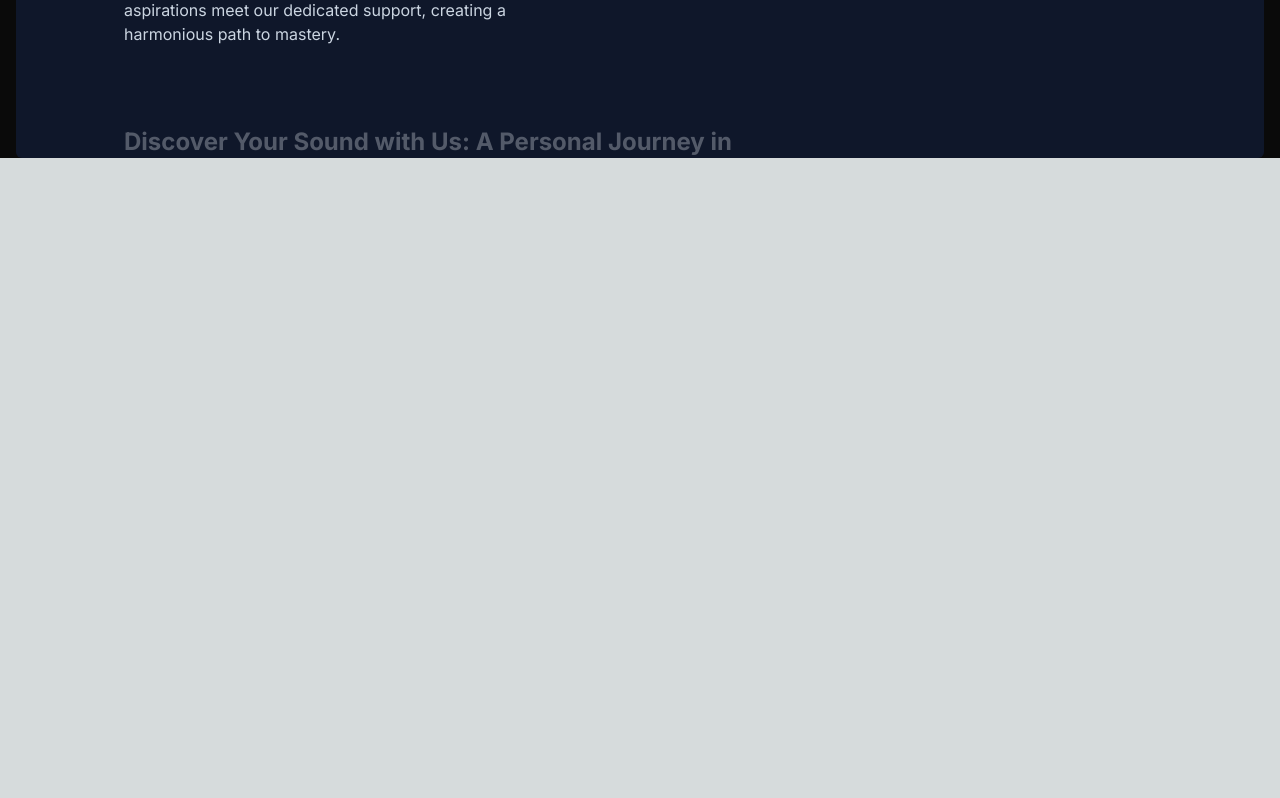
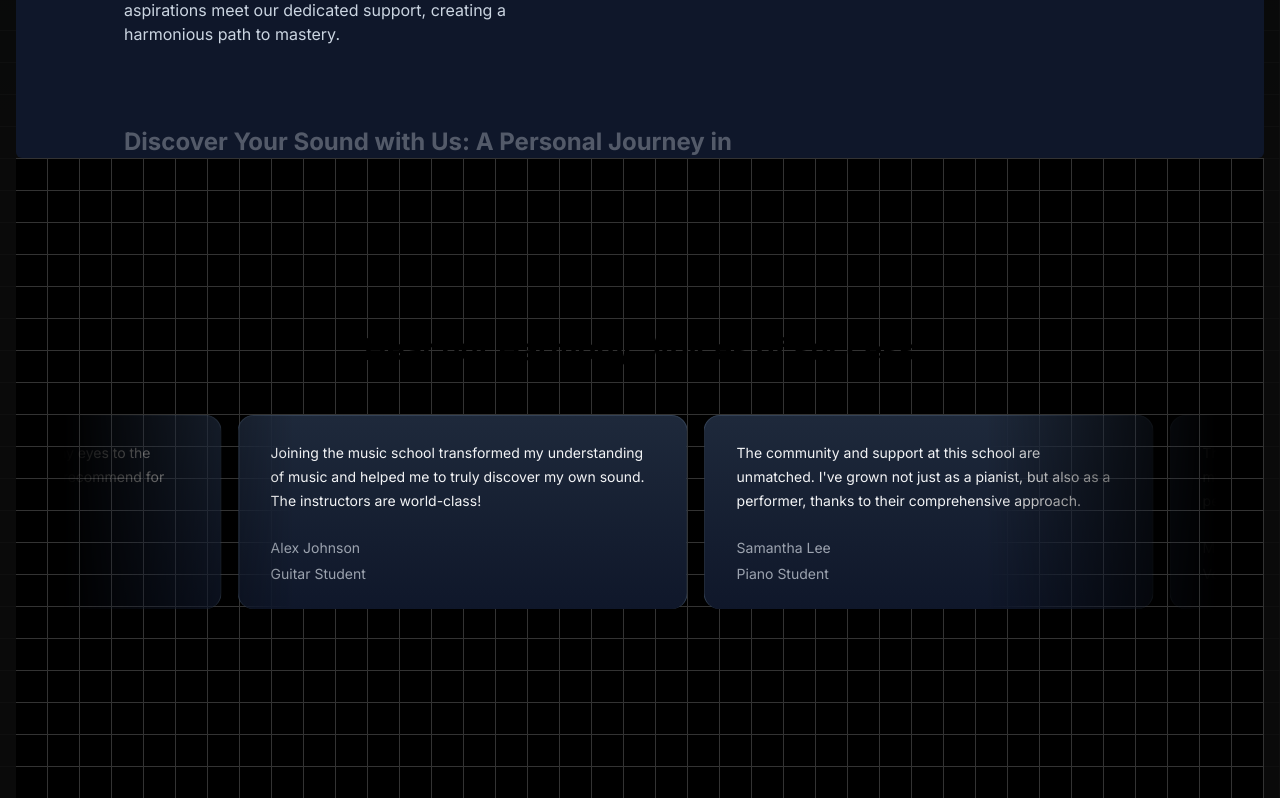
Before and after one commit to mohits-git/nextjs-music-app, a Next.js app: page / in a window 1280 px wide. Shown: the part 1762-2560 px from the top of the page. Before the commit the page ends 1920 px from the top, so only its background shows below. Built offline with nearby package versions, Linux system fonts and the light colour scheme.

Commit message:
feat: add Testimonials section

```diff
--- a/package.json
+++ b/package.json
@@ -12,6 +12,7 @@
   "dependencies": {
     "clsx": "^2.1.0",
     "framer-motion": "^11.0.5",
+    "mini-svg-data-uri": "^1.4.4",
     "next": "14.1.0",
     "react": "^18",
     "react-dom": "^18",
--- a/src/app/page.tsx
+++ b/src/app/page.tsx
@@ -1,5 +1,6 @@
 import FeaturedCourses from "@/components/FeaturedCourses";
 import HeroSection from "@/components/HeroSection";
+import MusicSchoolTestimonials from "@/components/Testimonials";
 import WhyChooseUs from "@/components/WhyChooseUs";
 
 export default function Home() {
@@ -8,6 +9,7 @@
       <HeroSection />
       <FeaturedCourses />
       <WhyChooseUs />
+      <MusicSchoolTestimonials />
     </main>
 
   );
--- /dev/null
+++ b/src/components/Testimonials.tsx
@@ -0,0 +1,49 @@
+'use client';
+
+import { InfiniteMovingCards } from "./ui/infinite-moving-cards";
+
+export default function MusicSchoolTestimonials() {
+  return (
+    <div className="h-[40rem] w-full dark:bg-black dark:bg-grid-white/[0.2] relative flex flex-col items-center justify-center overflow-hidden">
+      <h2 className="text-3xl font-bold text-center mb-8 z-10">Hear our Harmony: Voices of success</h2>
+      <div className="flex justify-center w-full overflow-hidden px-4 sm:px-6 lg:px-8">
+        <div className="w-full max-w-6xl">
+        <InfiniteMovingCards items={musicSchoolTestimonials} direction="right" speed="slow" />
+        </div>
+      </div>
+    </div>
+  )
+}
+
+const musicSchoolTestimonials = [
+  {
+    quote:
+      'Joining the music school transformed my understanding of music and helped me to truly discover my own sound. The instructors are world-class!',
+    name: 'Alex Johnson',
+    title: 'Guitar Student',
+  },
+  {
+    quote:
+      "The community and support at this school are unmatched. I've grown not just as a pianist, but also as a performer, thanks to their comprehensive approach.",
+    name: 'Samantha Lee',
+    title: 'Piano Student',
+  },
+  {
+    quote:
+      "This school offered me the tools and confidence to take my singing to the next level. I'm endlessly grateful for the personalized coaching.",
+    name: 'Michael Chen',
+    title: 'Vocal Student',
+  },
+  {
+    quote:
+      'As a violinist, finding the right mentor can be challenging, but this school matched me with a teacher who truly understands my goals and challenges.',
+    name: 'Emily Taylor',
+    title: 'Violin Student',
+  },
+  {
+    quote:
+      'The production courses here opened my eyes to the intricacies of music production. Highly recommend for any aspiring producers!',
+    name: 'Chris Morales',
+    title: 'Music Production Student',
+  },
+];
--- /dev/null
+++ b/src/components/ui/infinite-moving-cards.tsx
@@ -0,0 +1,121 @@
+"use client";
+
+import { cn } from "@/utils/cn";
+import React, { useEffect, useState } from "react";
+
+export const InfiniteMovingCards = ({
+  items,
+  direction = "left",
+  speed = "fast",
+  pauseOnHover = true,
+  className,
+}: {
+  items: {
+    quote: string;
+    name: string;
+    title: string;
+  }[];
+  direction?: "left" | "right";
+  speed?: "fast" | "normal" | "slow";
+  pauseOnHover?: boolean;
+  className?: string;
+}) => {
+  const containerRef = React.useRef<HTMLDivElement>(null);
+  const scrollerRef = React.useRef<HTMLUListElement>(null);
+
+  useEffect(() => {
+    addAnimation();
+  }, []);
+  const [start, setStart] = useState(false);
+  function addAnimation() {
+    if (containerRef.current && scrollerRef.current) {
+      const scrollerContent = Array.from(scrollerRef.current.children);
+
+      scrollerContent.forEach((item) => {
+        const duplicatedItem = item.cloneNode(true);
+        if (scrollerRef.current) {
+          scrollerRef.current.appendChild(duplicatedItem);
+        }
+      });
+
+      getDirection();
+      getSpeed();
+      setStart(true);
+    }
+  }
+  const getDirection = () => {
+    if (containerRef.current) {
+      if (direction === "left") {
+        containerRef.current.style.setProperty(
+          "--animation-direction",
+          "forwards"
+        );
+      } else {
+        containerRef.current.style.setProperty(
+          "--animation-direction",
+          "reverse"
+        );
+      }
+    }
+  };
+  const getSpeed = () => {
+    if (containerRef.current) {
+      if (speed === "fast") {
+        containerRef.current.style.setProperty("--animation-duration", "20s");
+      } else if (speed === "normal") {
+        containerRef.current.style.setProperty("--animation-duration", "40s");
+      } else {
+        containerRef.current.style.setProperty("--animation-duration", "80s");
+      }
+    }
+  };
+  return (
+    <div
+      ref={containerRef}
+      className={cn(
+        "scroller relative z-20  max-w-7xl overflow-hidden  [mask-image:linear-gradient(to_right,transparent,white_20%,white_80%,transparent)]",
+        className
+      )}
+    >
+      <ul
+        ref={scrollerRef}
+        className={cn(
+          " flex min-w-full shrink-0 gap-4 py-4 w-max flex-nowrap",
+          start && "animate-scroll ",
+          pauseOnHover && "hover:[animation-play-state:paused]"
+        )}
+      >
+        {items.map((item, idx) => (
+          <li
+            className="w-[350px] max-w-full relative rounded-2xl border border-b-0 flex-shrink-0 border-slate-700 px-8 py-6 md:w-[450px]"
+            style={{
+              background:
+                "linear-gradient(180deg, var(--slate-800), var(--slate-900)",
+            }}
+            key={item.name}
+          >
+            <blockquote>
+              <div
+                aria-hidden="true"
+                className="user-select-none -z-1 pointer-events-none absolute -left-0.5 -top-0.5 h-[calc(100%_+_4px)] w-[calc(100%_+_4px)]"
+              ></div>
+              <span className=" relative z-20 text-sm leading-[1.6] text-gray-100 font-normal">
+                {item.quote}
+              </span>
+              <div className="relative z-20 mt-6 flex flex-row items-center">
+                <span className="flex flex-col gap-1">
+                  <span className=" text-sm leading-[1.6] text-gray-400 font-normal">
+                    {item.name}
+                  </span>
+                  <span className=" text-sm leading-[1.6] text-gray-400 font-normal">
+                    {item.title}
+                  </span>
+                </span>
+              </div>
+            </blockquote>
+          </li>
+        ))}
+      </ul>
+    </div>
+  );
+};
--- a/tailwind.config.ts
+++ b/tailwind.config.ts
@@ -1,5 +1,8 @@
 import type { Config } from "tailwindcss";
 const defaultTheme = require("tailwindcss/defaultTheme");
+
+const svgToDataUri = require("mini-svg-data-uri");
+
 const colors = require("tailwindcss/colors");
 const {
   default: flattenColorPalette,
@@ -21,6 +24,8 @@
       },
       animation: {
         spotlight: "spotlight 2s ease .75s 1 forwards",
+        scroll:
+          "scroll var(--animation-duration, 40s) var(--animation-direction, forwards) linear infinite",
       },
       keyframes: {
         spotlight: {
@@ -33,11 +38,17 @@
             transform: "translate(-50%,-40%) scale(1)",
           },
         },
+        scroll: {
+          to: {
+            transform: "translate(calc(-50% - 0.5rem))",
+          },
+        },
       },
     },
   },
   plugins: [
-    addVariablesForColors
+    addVariablesForColors,
+    addSvgPatterns,
   ],
 };
 export default config;
@@ -53,3 +64,27 @@
     ":root": newVars,
   });
 }
+
+// Plugin to add utilities for SVG patterns
+function addSvgPatterns({ matchUtilities, theme }: any) {
+  matchUtilities(
+    {
+      'bg-grid': (value: any) => ({
+        backgroundImage: `url("${svgToDataUri(
+          `<svg xmlns="http://www.w3.org/2000/svg" viewBox="0 0 32 32" width="32" height="32" fill="none" stroke="${value}"><path d="M0 .5H31.5V32"/></svg>`
+        )}")`,
+      }),
+      'bg-grid-small': (value: any) => ({
+        backgroundImage: `url("${svgToDataUri(
+          `<svg xmlns="http://www.w3.org/2000/svg" viewBox="0 0 32 32" width="8" height="8" fill="none" stroke="${value}"><path d="M0 .5H31.5V32"/></svg>`
+        )}")`,
+      }),
+      'bg-dot': (value: any) => ({
+        backgroundImage: `url("${svgToDataUri(
+          `<svg xmlns="http://www.w3.org/2000/svg" viewBox="0 0 32 32" width="16" height="16" fill="none"><circle fill="${value}" id="pattern-circle" cx="10" cy="10" r="1.6257413380501518"></circle></svg>`
+        )}")`,
+      }),
+    },
+    { values: flattenColorPalette(theme('backgroundColor')), type: 'color' }
+  );
+}
```
Also changed, not shown: 1 other file (tests, documents, lock files or other folders).
